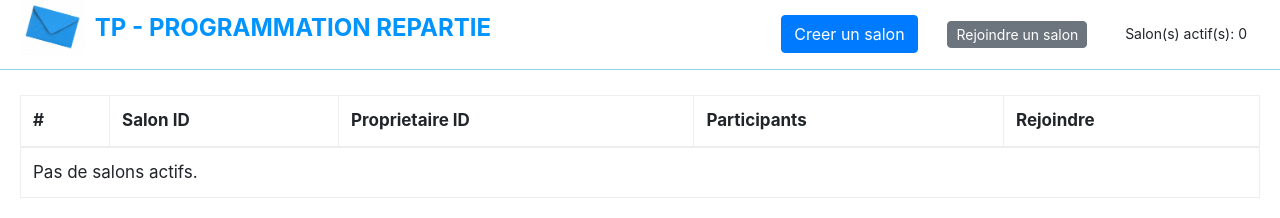
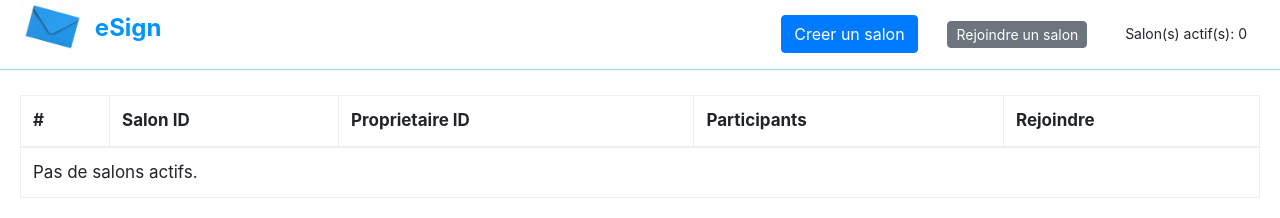
Before and after one commit to juniorseb/esign, a website: page demos/dashboard/index.html in a window 1280 px wide. Shown: the top 218 px of the page. Drawn offline with nearby package versions, Linux system fonts and the light colour scheme; no server answers.

Commit message:
make it better

```diff
--- a/demos/dashboard/index.html
+++ b/demos/dashboard/index.html
@@ -293,7 +293,7 @@ input[disabled], button[disabled] {
 </head>
 <body>
   <header style="margin-bottom: 20px;">
-    <img class="logo" src="/demos/logo.jpg" alt="RTCMultiConnection" /> <span class="logo-text">TP - PROGRAMMATION REPARTIE</span>
+    <img class="logo" src="/demos/logo.jpg" alt="RTCMultiConnection" /> <span class="logo-text">eSign</span>
 
     <div style="float: right;margin-top: 15px;">
       <button class="btn btn-primary" data-toggle="modal" data-target="#startRoomModel">Creer un salon</button>
```
Also changed, not shown: demos/logo.png.
